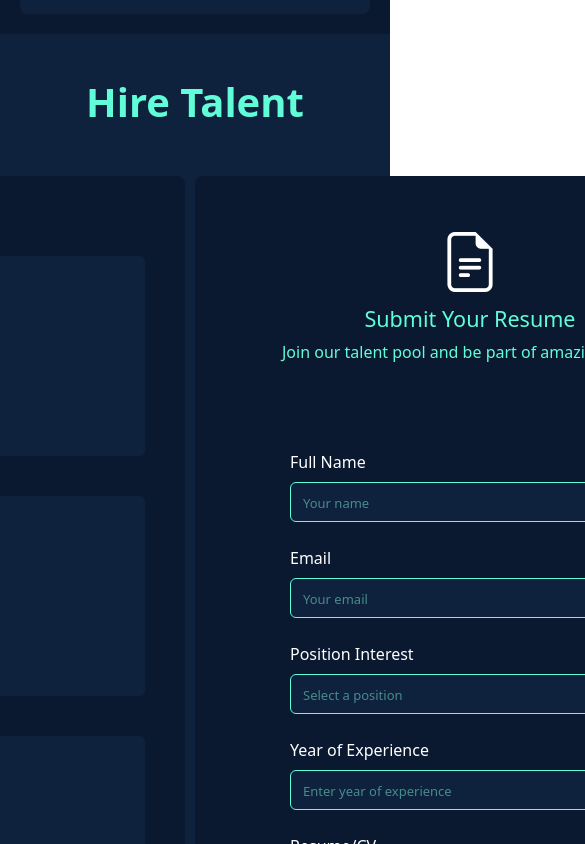
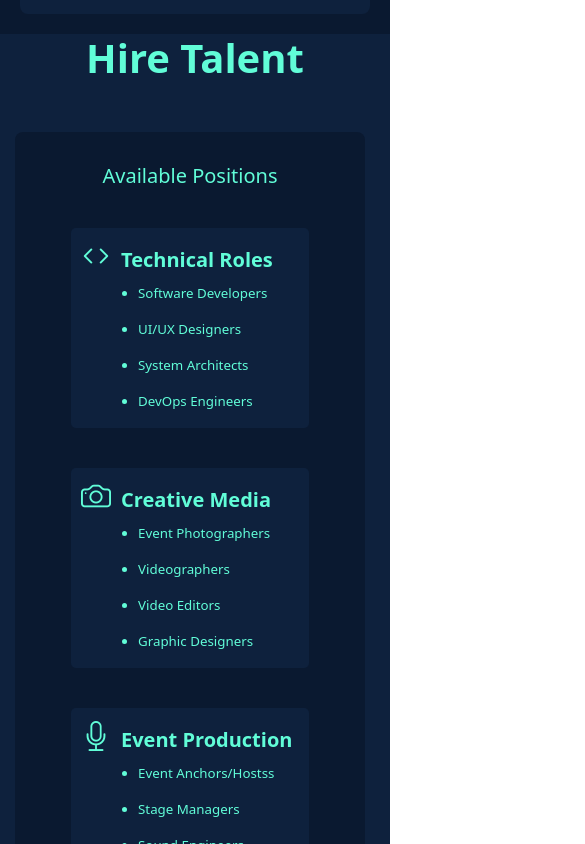
Before and after one commit to sanayuj/Eventsphere_Website_frontend, a React (Create React App) app: page / in a window 390 px wide. Shown: the part 3720-4564 px from the top of the page, 585 px wide, since content can reach past the window. Built offline with nearby package versions, Linux system fonts and the light colour scheme.

Commit message:
Refactor Hire component styles for improved layout and responsiveness; update form structure for better readability

```diff
--- a/src/Components/User/Hire/Hire.css
+++ b/src/Components/User/Hire/Hire.css
@@ -1,15 +1,18 @@
 .landingSection6 {
     background-color: #0e213d;
-    height: 150vh;
+    width: 100%;
 
 }
 
 .common-div {
-    width: 550px;
-    height: 1080px;
+    width: 100%;
+    max-width: 700px;
+    height: 65rem;
     background-color: #0a1930;
     margin-right: 10px;
     border-radius: 8px;
+    padding: 1rem;
+    box-sizing: border-box;
 }
 
 
@@ -22,7 +25,6 @@
     background-color: #0e213d;
     margin: 40px;
     border-radius: 5px;
-    /* background-color: #0a1930 !important; */
 }
 
 .sub-div-head {
@@ -44,26 +46,26 @@ ul {
     margin-left: 35px
 }
 
-.resume{
+.resume {
     color: white;
     font-size: 60px;
     margin-top: 40px;
 }
 
-.right-div-content{
+.right-div-content {
     color: #61fdd8;
 }
 
 
-.Form-custom-final{
+.Form-custom-final {
 
     color: white;
     padding: 70px;
-    width: 500px;
+    width: 100%;
     border-radius: 10px;
 }
 
-.input-custom-final{
+.input-custom-final {
     background-color: #0e213d !important;
     color: #61fdd8 !important;
     border: 1px solid #61fdd8 !important;
@@ -79,11 +81,32 @@ ul {
 }
 
 
-.submit-Btn-Custom-final{
+.submit-Btn-Custom-final {
     width: 100%;
     height: 40px;
     color: black !important;
     background-color: #61fdd8 !important;
     border: none;
-    font-size: small !important ;
+    font-size: small !important;
 }
+
+.b-box {
+    width: 100%;
+    display: flex;
+    justify-content: center;
+    align-items: center;
+    flex-direction: row;
+    gap: 1.25rem;
+    padding-left: 1.25rem;
+    padding-right: 1.25rem;
+
+}
+
+@media (max-width: 768px) {
+    .common-div {
+        height: auto;
+    }
+    .b-box {
+        flex-direction: column;
+    }
+}
--- a/src/Components/User/Hire/Hire.jsx
+++ b/src/Components/User/Hire/Hire.jsx
@@ -4,7 +4,7 @@ function Hire() {
   return (
     <div className="landingSection6 d-flex flex-column justify-content-center align-items-center" id="hire">
       <h3 className="EventsHeading">Hire Talent</h3>
-      <div className=" d-flex flex-row justify-content-center align-items-center">
+      <div className="b-box">
         <div className="common-div">
           <h5 className="d-flex flex-row justify-content-center align-items-center m-3 left-div-heading">
             Available Positions
@@ -95,27 +95,27 @@ function Hire() {
           <form className='Form-custom-final'>
             <div class="mb-4">
               <label for="exampleInputEmail1" class="form-label">Full Name</label>
-    <input type="text" class="form-control input-custom-final" id="exampleInputEmail1" aria-describedby="emailHelp" placeholder='Your name'/>
+              <input type="text" class="form-control input-custom-final" id="exampleInputEmail1" aria-describedby="emailHelp" placeholder='Your name' />
 
             </div>
             <div class="mb-4">
               <label for="exampleInputPassword1" class="form-label">Email</label>
-    <input type="text" class="form-control input-custom-final" id="exampleInputPassword1" placeholder='Your email'/>
+              <input type="text" class="form-control input-custom-final" id="exampleInputPassword1" placeholder='Your email' />
             </div>
 
             <div class="mb-4">
               <label for="exampleInputPassword1" class="form-label">Position Interest</label>
-    <input type="text" class="form-control input-custom-final" id="exampleInputPassword1" placeholder='Select a position'/>
+              <input type="text" class="form-control input-custom-final" id="exampleInputPassword1" placeholder='Select a position' />
             </div>
 
             <div class="mb-4">
               <label for="exampleInputPassword1" class="form-label">Year of Experience</label>
-    <input type="text" class="form-control input-custom-final" id="exampleInputPassword1" placeholder='Enter year of experience'/>
+              <input type="text" class="form-control input-custom-final" id="exampleInputPassword1" placeholder='Enter year of experience' />
             </div>
 
             <div class="mb-4">
               <label for="exampleInputPassword1" class="form-label">Resume/CV</label>
-    <input type="text" class="form-control input-custom-final" id="exampleInputPassword1" placeholder='Upload Resume (PDF,DOC,DOCX)'/>
+              <input type="text" class="form-control input-custom-final" id="exampleInputPassword1" placeholder='Upload Resume (PDF,DOC,DOCX)' />
             </div>
 
 
```
Lines whose indentation alone changed are shown as unchanged.
